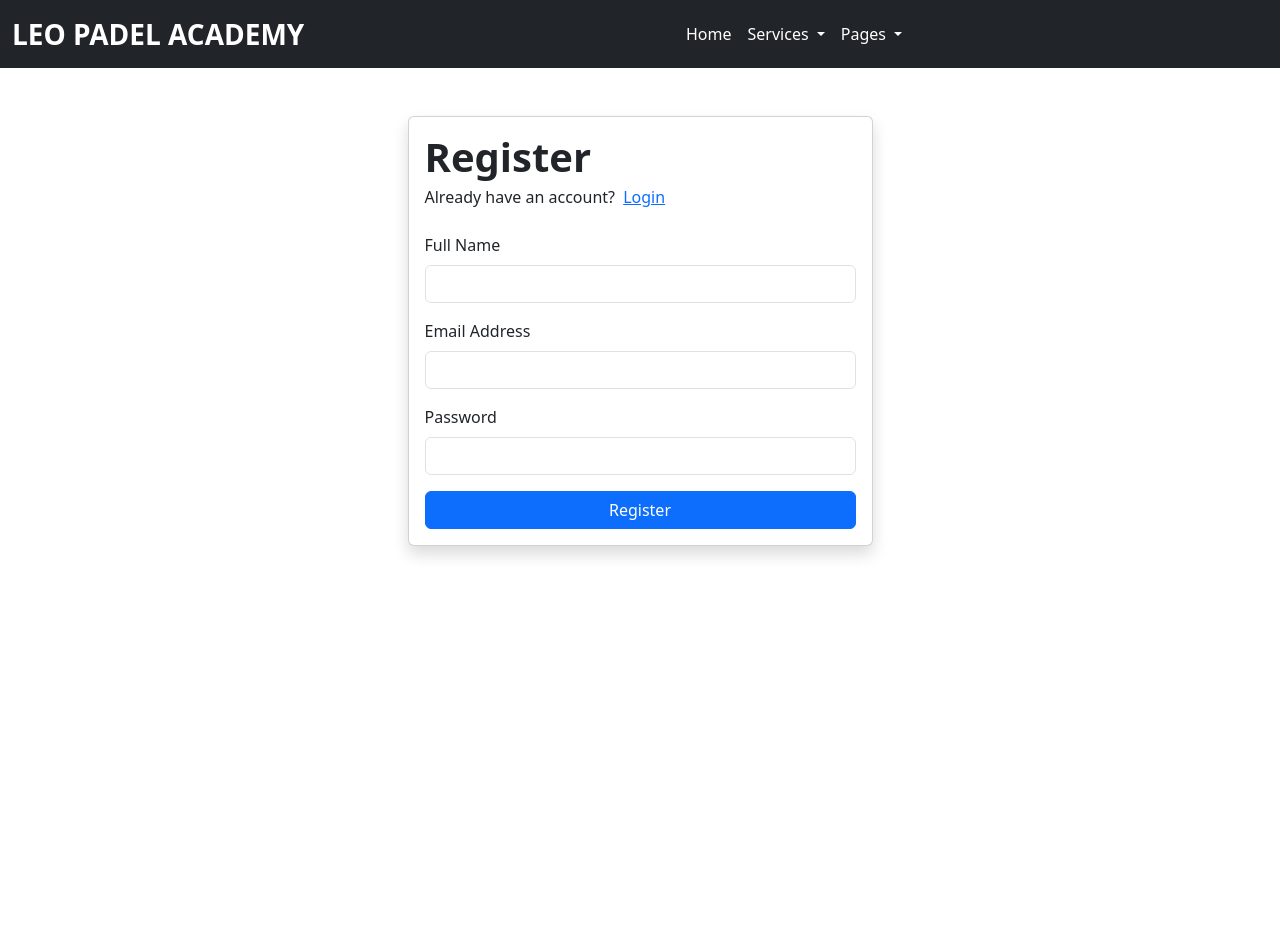
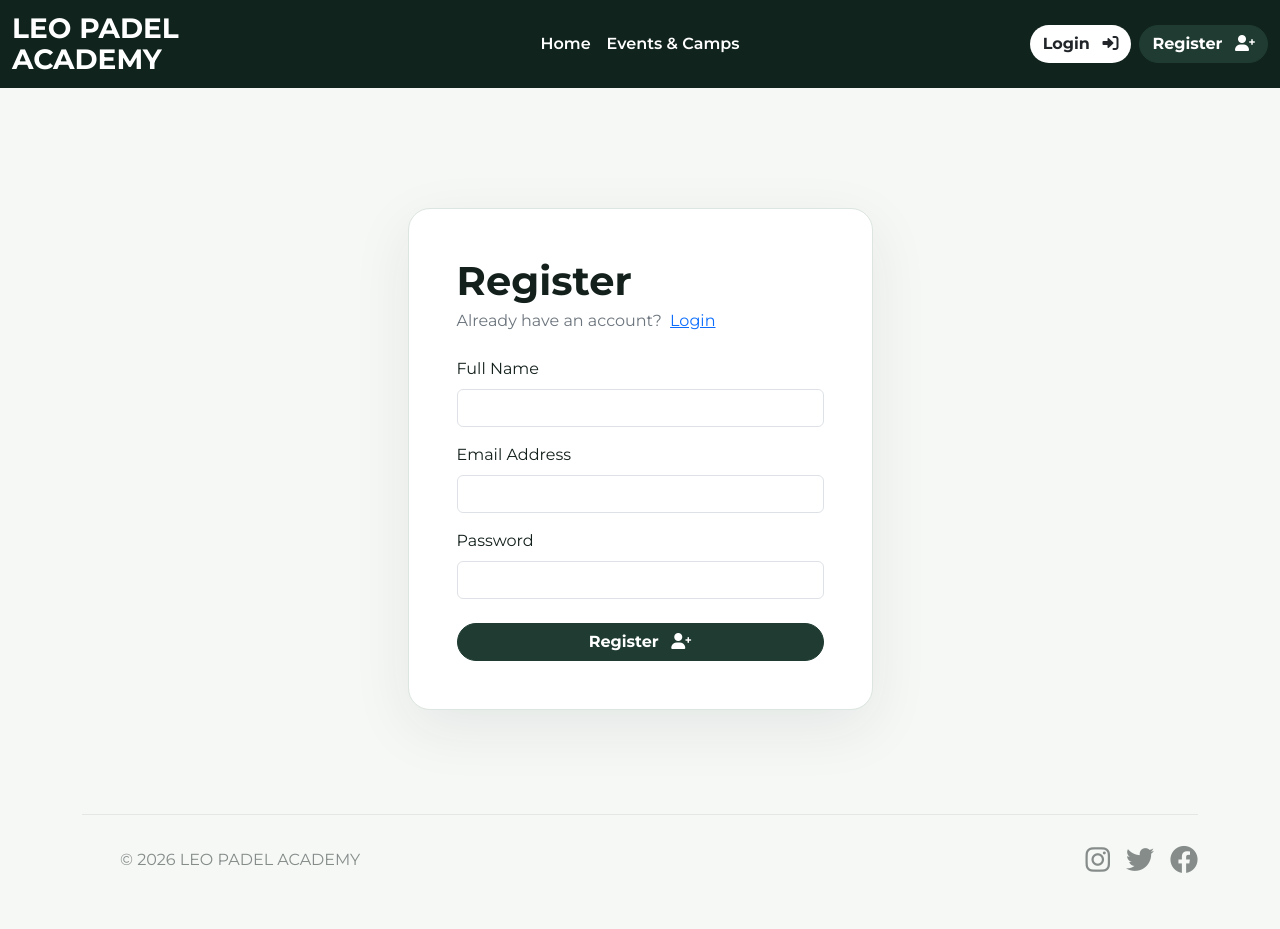
Before and after one commit to PadelWebApplication/padel, a Django app: page /auth/register/ in a window 1280 px wide. Before the commit the page ends 557 px from the top, so only its background shows below. Run offline with Django 4.2, Linux system fonts and the light colour scheme.

Commit message:
fix the registration issue

```diff
--- a/base/views.py
+++ b/base/views.py
@@ -22,7 +22,8 @@ from services.client.enum import NotificationTypeChoices as ClientNotificationTy
 def index(request):
     services = base_models.Service.objects.all()
     context = {
-        "services": services
+        "services": services,
+        "use_uploaded_media": settings.USE_UPLOADED_MEDIA,
     }
 
     return render(request, "base/index.html", context)
@@ -31,7 +32,8 @@ def index(request):
 def service_detail(request, service_id):
     service = base_models.Service.objects.get(id=service_id)
     context = {
-        "service": service
+        "service": service,
+        "use_uploaded_media": settings.USE_UPLOADED_MEDIA,
     }
 
     return render(request, "base/service_detail.html", context)
--- a/padel_prj/settings.py
+++ b/padel_prj/settings.py
@@ -211,6 +211,8 @@ MEDIA_URL = '/media/'
 
 MEDIA_ROOT = os.path.join(BASE_DIR, 'media')
 
+USE_UPLOADED_MEDIA = env.bool('USE_UPLOADED_MEDIA', default=not env.bool('VERCEL', default=False))
+
 LOGIN_URL = '/auth/login/'
 
 LOGIN_REDIRECT_URL = '/'
--- a/padel_prj/urls.py
+++ b/padel_prj/urls.py
@@ -28,5 +28,6 @@ urlpatterns = [
     path("client/", include("client.urls")),
 ]
 
-urlpatterns += static(settings.MEDIA_URL, document_root=settings.MEDIA_ROOT)
-urlpatterns += static(settings.STATIC_URL, document_root=settings.STATIC_ROOT)
+if settings.DEBUG:
+    urlpatterns += static(settings.MEDIA_URL, document_root=settings.MEDIA_ROOT)
+    urlpatterns += static(settings.STATIC_URL, document_root=settings.STATIC_ROOT)
--- a/templates/base/index.html
+++ b/templates/base/index.html
@@ -29,7 +29,7 @@
         {% for item in services %}
         <div class="col-lg-3 col-md-6 d-flex">
             <div class="card event-card w-100">
-                {% if item.image %}
+                {% if use_uploaded_media and item.image %}
                     <a href="{% url 'base:service_detail' item.id %}">
                         <img src="{{ item.image.url }}" alt="{{ item.name }}" class="card-img-top" />
                     </a>
--- a/templates/base/service_detail.html
+++ b/templates/base/service_detail.html
@@ -2,7 +2,7 @@
 {% load static %}
 
 {% block content %}
-<section class="figma-hero" style="background-image: url('{% if service.image %}{{ service.image.url }}{% else %}{% static 'images/racket.jpg' %}{% endif %}');">
+<section class="figma-hero" style="background-image: url('{% if use_uploaded_media and service.image %}{{ service.image.url }}{% else %}{% static 'images/racket.jpg' %}{% endif %}');">
     <div class="container">
         <div class="row align-items-center">
             <div class="col-lg-8">
--- a/templates/userauths/register.html
+++ b/templates/userauths/register.html
@@ -1,57 +1,15 @@
-<!DOCTYPE html>
-<html lang="en">
-    <head>
-        <meta charset="UTF-8" />
-        <meta name="viewport" content="width=device-width, initial-scale=1.0" />
-        <title>LEO PADEL ACADEMY</title>
-        <link rel="stylesheet" href="https://cdn.jsdelivr.net/npm/bootstrap-icons@1.11.3/font/bootstrap-icons.min.css" />
-        <link href="https://cdn.jsdelivr.net/npm/bootstrap@5.3.3/dist/css/bootstrap.min.css" rel="stylesheet" integrity="sha384-QWTKZyjpPEjISv5WaRU9OFeRpok6YctnYmDr5pNlyT2bRjXh0JMhjY6hW+ALEwIH" crossorigin="anonymous" />
-        <link href="https://cdnjs.cloudflare.com/ajax/libs/font-awesome/6.0.0/css/all.min.css" rel="stylesheet" />
-        <link href="https://fonts.googleapis.com/css?family=Roboto:300,400,500,700&display=swap" rel="stylesheet" />
-        <link rel="stylesheet" href="https://cdn.jsdelivr.net/npm/bootstrap-icons@1.11.3/font/bootstrap-icons.min.css" />
-        <link rel="stylesheet" href="/assets/css/style.css" />
-    </head>
-    <body>
-        <nav class="navbar navbar-expand-lg navbar-dark bg-dark">
-            <div class="container-fluid">
-                <a class="navbar-brand fw-bold fs-3" href="/">LEO PADEL ACADEMY</a>
-                <button class="navbar-toggler" type="button" data-bs-toggle="collapse" data-bs-target="#navbarSupportedContent" aria-controls="navbarSupportedContent" aria-expanded="false" aria-label="Toggle navigation">
-                    <span class="navbar-toggler-icon"></span>
-                </button>
+{% extends 'partials/base.html' %}
 
-                <div class="collapse navbar-collapse" id="navbarSupportedContent">
-                    <div class="mx-auto">
-                        <ul class="navbar-nav me-auto mb-2 mb-lg-0">
-                            <li class="nav-item">
-                                <a class="nav-link active" aria-current="page" href="#">Home</a>
-                            </li>
-                            <li class="nav-item dropdown">
-                                <a class="nav-link dropdown-toggle text-white" href="#" id="navbarDropdown" role="button" data-bs-toggle="dropdown" aria-expanded="false"> Services </a>
-                            </li>
-
-                            <li class="nav-item dropdown">
-                                <a class="nav-link dropdown-toggle text-white" href="#" id="navbarDropdown" role="button" data-bs-toggle="dropdown" aria-expanded="false"> Pages </a>
-                                <ul class="dropdown-menu" aria-labelledby="navbarDropdown">
-                                    <li><a class="dropdown-item" href="/pages/about-us.html">About Us</a></li>
-                                    <li><a class="dropdown-item" href="/pages/contact-us.html">Contact Us</a></li>
-                                </ul>
-                            </li>
-                        </ul>
-                    </div>
-                </div>
-            </div>
-        </nav>
-
+{% block content %}
 <section class="container d-flex flex-column mt-5">
-            <div class="row align-items-center justify-content-center g-0 h-lg-100 py-8">
-                <div class="col-lg-5 col-md-8 py-8 py-xl-0">
-                    <div class="card shadow">
-                        <div class="card-body p-6">
+    <div class="row align-items-center justify-content-center g-0 h-lg-100 py-5">
+        <div class="col-lg-5 col-md-8 py-4">
+            <div class="soft-detail-panel p-4 p-lg-5">
                 <div class="mb-4">
                     <h1 class="mb-1 fw-bold">Register</h1>
-                                <span>
+                    <span class="text-secondary">
                         Already have an account?
-                                    <a href="{% url "userauths:login" %}{% if next_url %}?next={{ next_url|urlencode }}{% endif %}" class="ms-1"> Login </a>
+                        <a href="{% url "userauths:login" %}{% if next_url %}?next={{ next_url|urlencode }}{% endif %}" class="ms-1">Login</a>
                     </span>
                 </div>
                 <form method="POST">
@@ -59,26 +17,22 @@
                     <input type="hidden" name="next" value="{{ next_url }}">
                     <div class="mb-3">
                         <label for="full_name" class="form-label">Full Name</label>
-                                <input type="text" name="full_name" class="form-control" id="full_name">
+                        <input type="text" name="full_name" value="{{ form_data.full_name|default:'' }}" class="form-control" id="full_name" required>
                     </div>
                     <div class="mb-3">
                         <label for="email" class="form-label">Email Address</label>
-                                <input type="email" name="email" class="form-control" id="email">
+                        <input type="email" name="email" value="{{ form_data.email|default:'' }}" class="form-control" id="email" required>
                     </div>
-                            <div class="mb-3">
+                    <div class="mb-4">
                         <label for="password" class="form-label">Password</label>
-                                <input type="password" name="password" class="form-control" id="password">
+                        <input type="password" name="password" class="form-control" id="password" required>
                     </div>
                     <div class="d-grid">
-                                <button type="submit" class="btn btn-primary">Register</button>
+                        <button type="submit" class="btn btn-primary">Register <i class="fas fa-user-plus ms-2"></i></button>
                     </div>
                 </form>
             </div>
         </div>
     </div>
-            </div>
 </section>
-
-        <script src="https://cdn.jsdelivr.net/npm/bootstrap@5.3.3/dist/js/bootstrap.bundle.min.js" integrity="sha384-YvpcrYf0tY3lHB60NNkmXc5s9fDVZLESaAA55NDzOxhy9GkcIdslK1eN7N6jIeHz" crossorigin="anonymous"></script>
-    </body>
-</html>
+{% endblock content %}
--- a/userauths/views.py
+++ b/userauths/views.py
@@ -66,13 +66,10 @@ class RegisterView(APIView):
             full_name = serializer.validated_data.get('full_name')
 
             user = User.objects.create_user(email=email, password=password)
-
-            user_authenticate = authenticate(request, email=email, password=password)
-            login(request, user_authenticate)
-
             client_models.Client.objects.create(
                 user=user, full_name=full_name, email=email
             )
+            login(request, user)
 
             return redirect_after_auth(request)
 
```
Also changed, not shown: vercel.json, 1 other file. Lines whose indentation alone changed are shown as unchanged.
